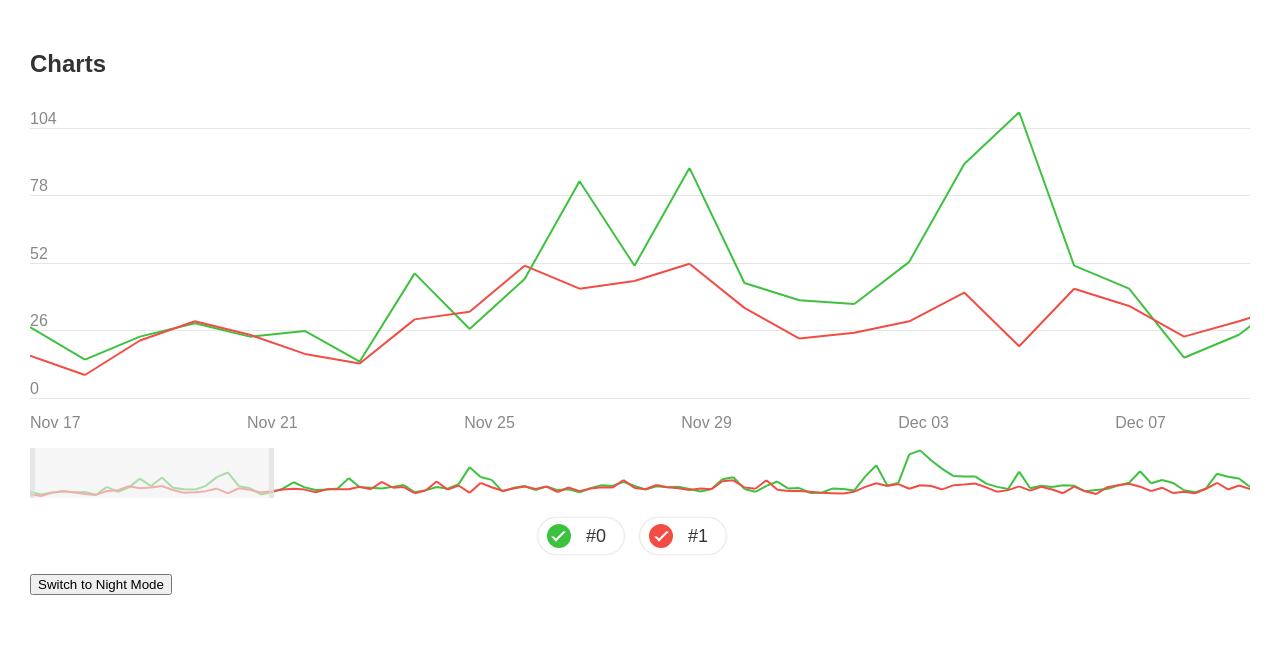
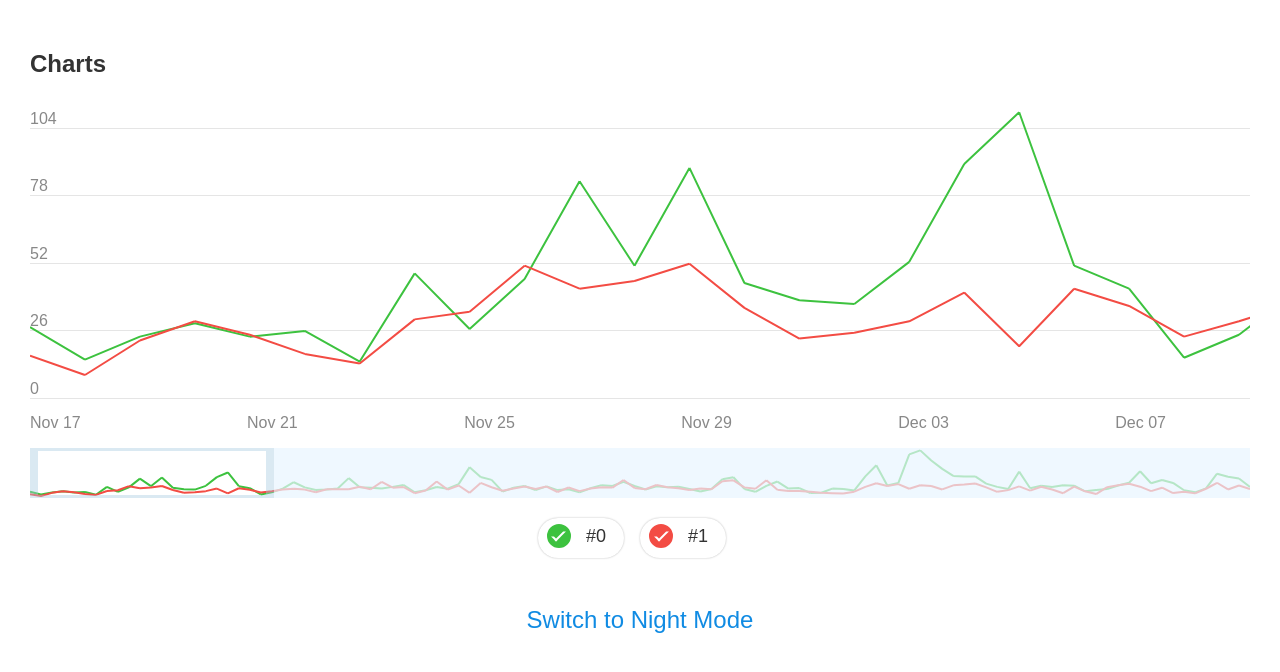
Before and after one commit to AntonPochernikov/Telegram-contest, a React app: page / in a window 1280 px wide. Shown: the top 672 px of the page. Built offline with nearby package versions, Linux system fonts and the light colour scheme.

Commit message:
preloader + scroller thumb border

```diff
--- a/src/components/ChartControls.css
+++ b/src/components/ChartControls.css
@@ -5,8 +5,10 @@
 	display: flex;
 	justify-content: center;
 
+	min-height: 80px;
 	margin: 0;
 	padding: 20px 0;
+	box-sizing: border-box;
 
 	list-style: none;
 	user-select: none;
--- a/src/components/ChartScroller.css
+++ b/src/components/ChartScroller.css
@@ -14,36 +14,59 @@
 	left: 0;
 }
 
+.chart-scroller__overlay {
+	position: absolute;
+	top: 0;
+	height: 100%;
+	background-color: rgba(233, 246, 255, 0.7);
+}
+.chart-scroller__overlay--left {
+	left: 0;
+}
+.chart-scroller__overlay--right {
+	right: 0;
+}
+
 .chart-scroller__thumb {
 	position: absolute;
 	top: 0;
 	left: 0;
 	height: 100%;
 
-	background-color: rgba(240, 240, 240, 0.6);
+	background-color: transparent;
 	cursor: pointer;
-
-/*	transition: all 0.1s ease;*/
 }
 
 .chart-scroller__thumb:focus {
 	outline: none;
-/*	box-shadow: 0 0 10px -3px #777;
-	background-color: rgba(245, 245, 245, 0.6);*/
+}
+
+.chart-scroller__thumb-border {
+	position: absolute;
+	left: 8px;
+	height: 3px;
+	width: calc(100% - 16px);
+
+	background-color: rgba(164, 199, 223, 0.4);
+}
+.chart-scroller__thumb-border--top {
+	top: 0;
+}
+.chart-scroller__thumb-border--bottom {
+	bottom: 0;
 }
 
 .chart-scroller__thumb-resizer {
 	position: absolute;
 	top: 0;
 
-	width: 5px;
+	width: 8px;
 	height: 100%;
 
-	background-color: rgba(220, 220, 220, 0.6);
+	background-color: rgba(164, 199, 223, 0.4);
 
 	cursor: col-resize;
 }
-
 .chart-scroller__thumb-resizer--left {
 	left: 0;
 }
--- a/src/components/ChartScroller.jsx
+++ b/src/components/ChartScroller.jsx
@@ -204,7 +204,7 @@ export default class ChartScroller extends React.Component {
   }
 
   render() {
-    const { lines } = this.props;
+    const { lines, thumbPosition, thumbWidth } = this.props;
     return (
       <div className='chart-scroller' ref={this.container}>
         {lines.map(({ name }) => (
@@ -218,12 +218,18 @@ export default class ChartScroller extends React.Component {
           />
         ))}
         <div
+          className='chart-scroller__overlay chart-scroller__overlay--left'
+          style={{ width: `${thumbPosition * 100}%` }}
+        />
+        <div
           className='chart-scroller__thumb'
           ref={this.scrollThumb}
           onMouseDown={this.handleThumbDown}
           onDragStart={this.handleThumbDrag}
           tabIndex={0}
         >
+          <div className='chart-scroller__thumb-border chart-scroller__thumb-border--top' />
+          <div className='chart-scroller__thumb-border chart-scroller__thumb-border--bottom' />
           <div
             className='chart-scroller__thumb-resizer chart-scroller__thumb-resizer--left'
             onMouseDown={this.handleThumbLeftResizerDown}
@@ -233,6 +239,10 @@ export default class ChartScroller extends React.Component {
             onMouseDown={this.handleThumbRightResizerDown}
           />
         </div>
+        <div
+          className='chart-scroller__overlay chart-scroller__overlay--right'
+          style={{ width: `${(1 - thumbPosition - thumbWidth) * 100}%` }}
+        />
       </div>
     );
   }
--- /dev/null
+++ b/src/components/MainContainer.css
@@ -0,0 +1,26 @@
+/*=================================
+	main container
+=================================*/
+.footer {
+	display: flex;
+	justify-content: center;
+	padding: 20px 0;
+}
+
+.switch-mode-btn {
+	display: block;
+	padding: 8px 18px;
+
+	color: #108be3;
+	font-size: 24px;
+	line-height: 28px;
+
+	background-color: transparent;
+	border: none;
+
+	cursor: pointer;
+}
+
+.switch-mode-btn:focus {
+	outline: none;
+}
--- a/src/components/MainContainer.jsx
+++ b/src/components/MainContainer.jsx
@@ -2,6 +2,8 @@ import React from 'react';
 import PropTypes from 'prop-types';
 import cn from 'classnames';
 import WorkSpace from './WorkSpace.jsx';
+import Preloader from './Preloader.jsx';
+import './MainContainer.css';
 
 export default class MainContainer extends React.Component {
   static defaultProps = {
@@ -9,6 +11,12 @@ export default class MainContainer extends React.Component {
 
     fetchState: 'initial',
   };
+
+  contentByFetchState = {
+    requested: <Preloader />,
+    succeed: <WorkSpace />,
+    failed: <div>Opps! An error occurs...</div>,
+  }
 
   componentDidMount() {
     this.props.fetchCharts();
@@ -44,7 +52,7 @@ export default class MainContainer extends React.Component {
         <header className='header'>
           <h2 className='chart-name header__chart-name'>Charts</h2>
         </header>
-        {fetchState === 'succeed' && <WorkSpace />}
+        {this.contentByFetchState[fetchState]}
         <footer className='footer'>
           <button
             className='switch-mode-btn footer__switch-mode-btn'
--- /dev/null
+++ b/src/components/Preloader.css
@@ -0,0 +1,24 @@
+/*=================================
+	preloader
+=================================*/
+.preloader__viewer,
+.preloader__scroller,
+.preloader__controls {
+	width: 100%;
+	background-color: #e5e5e5;
+	border-radius: 18px;
+}
+
+.preloader__viewer {
+	height: 300px;
+	margin-bottom: 50px;
+}
+
+.preloader__scroller {
+	height: 50px;
+}
+
+.preloader__controls {
+	margin: 10px 0;
+	height: 60px;
+}
--- /dev/null
+++ b/src/components/Preloader.jsx
@@ -0,0 +1,12 @@
+import React from 'react';
+import './Preloader.css';
+
+const Preloader = () => (
+  <div className='preloader'>
+    <div className='preloader__viewer' />
+    <div className='preloader__scroller' />
+    <div className='preloader__controls' />
+  </div>
+);
+
+export default Preloader;
```
